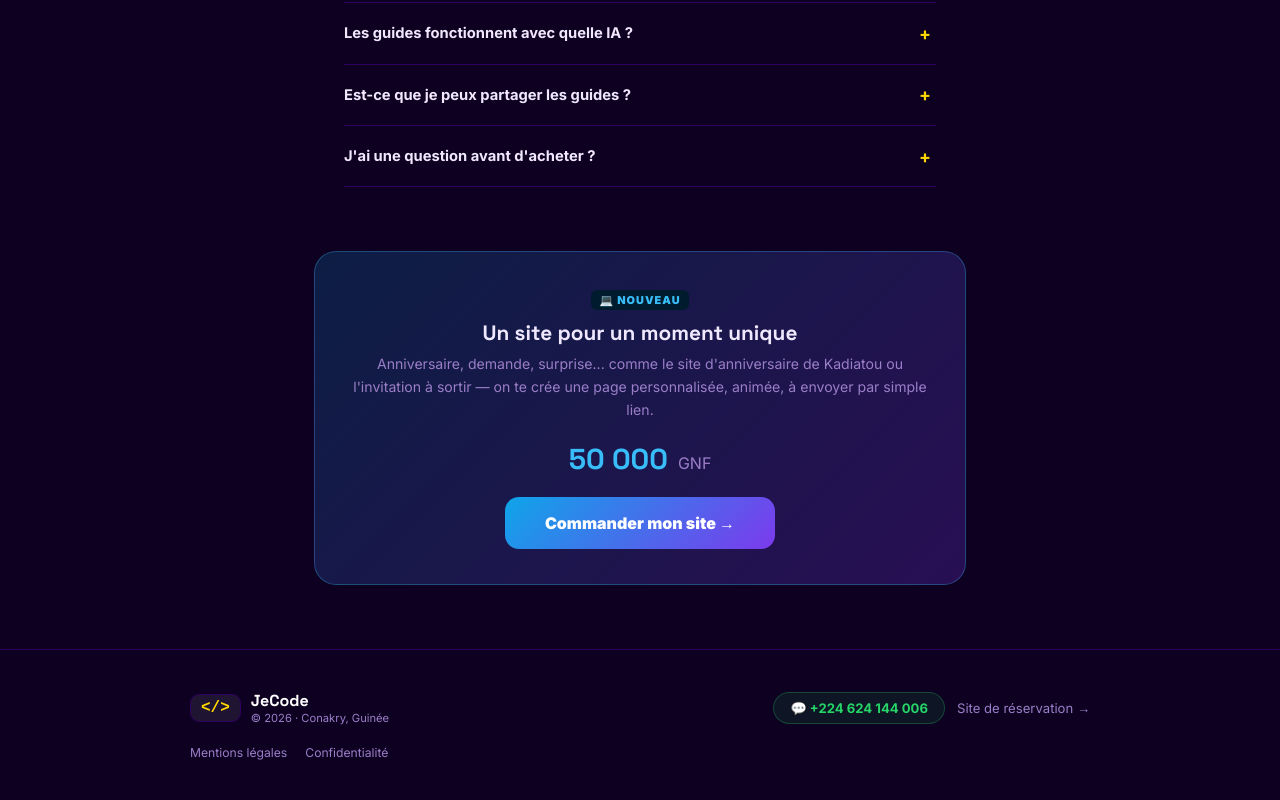
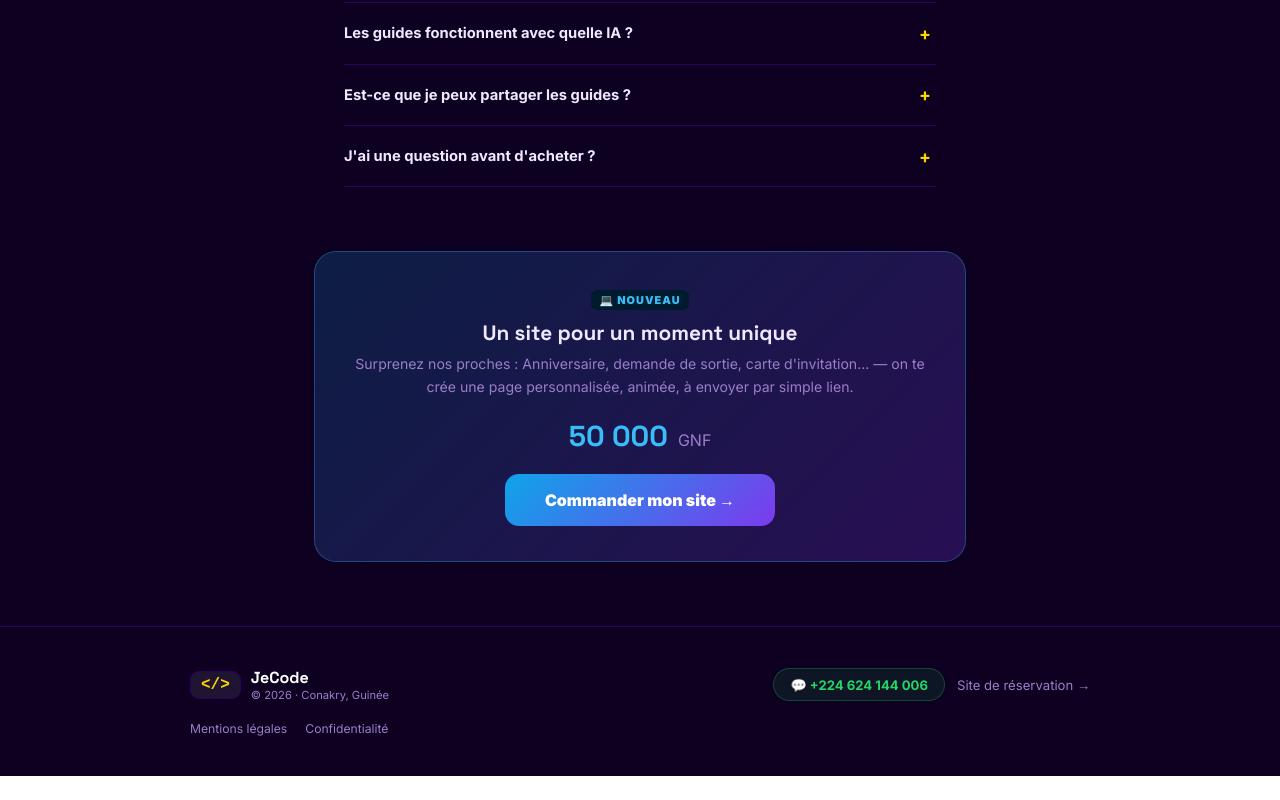
Before and after one commit to jecodefficacement/jecode-boutique, a React (Vite) app: page / in a window 1280 px wide. Shown: the part 3694-4494 px from the top of the page. After the commit the page ends 4470 px from the top, so only its background shows below. Built offline with nearby package versions, Linux system fonts and the light colour scheme.

Commit message:
Update App.jsx

```diff
--- a/src/App.jsx
+++ b/src/App.jsx
@@ -907,8 +907,7 @@ export default function App() {
             Un site pour un moment unique
           </h3>
           <p style={{ color: C.muted, fontSize: "0.88rem", marginBottom: 20, lineHeight: 1.65 }}>
-            Anniversaire, demande, surprise... comme le site d'anniversaire de Kadiatou ou l'invitation à sortir —
-            on te crée une page personnalisée, animée, à envoyer par simple lien.
+            Surprenez nos proches : Anniversaire, demande de sortie, carte d'invitation... — on te crée une page personnalisée, animée, à envoyer par simple lien.
           </p>
           <div style={{ display: "flex", alignItems: "baseline", gap: 10, justifyContent: "center", marginBottom: 20 }}>
             <span style={{ color: "#38BDF8", fontWeight: 900, fontSize: "1.8rem", fontFamily: "'Space Grotesk', sans-serif" }}>50 000</span>
```
